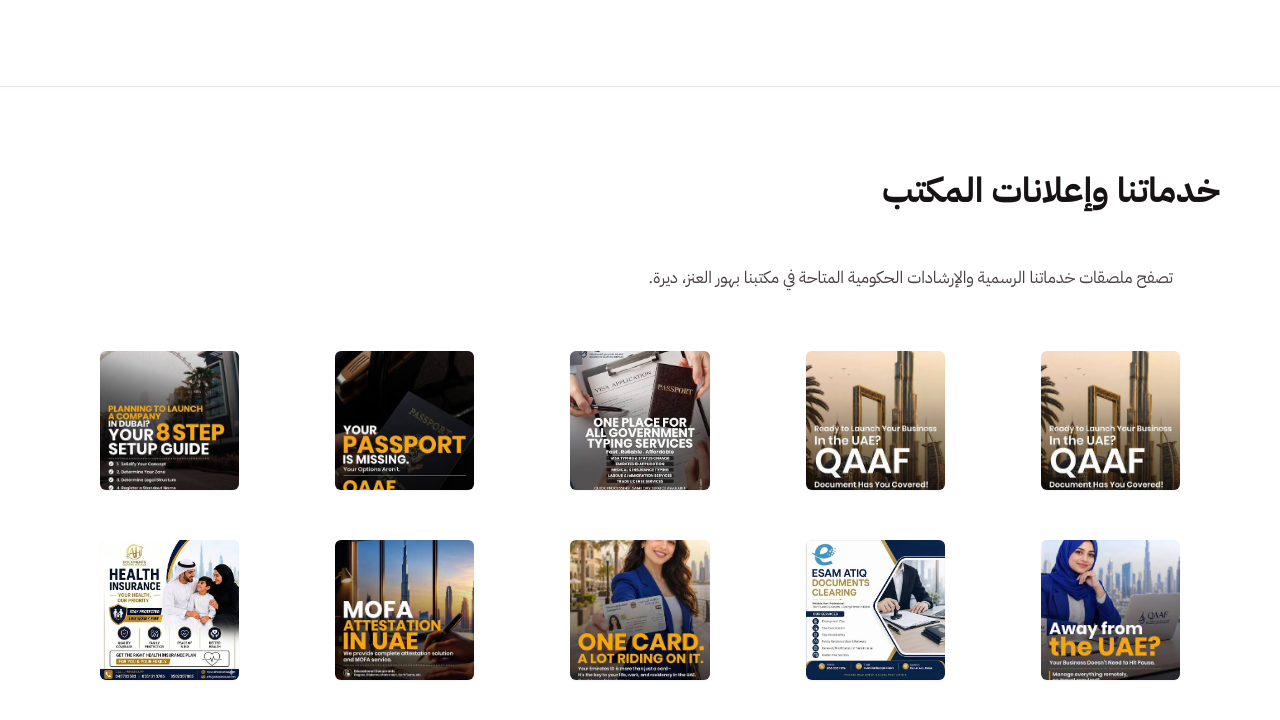
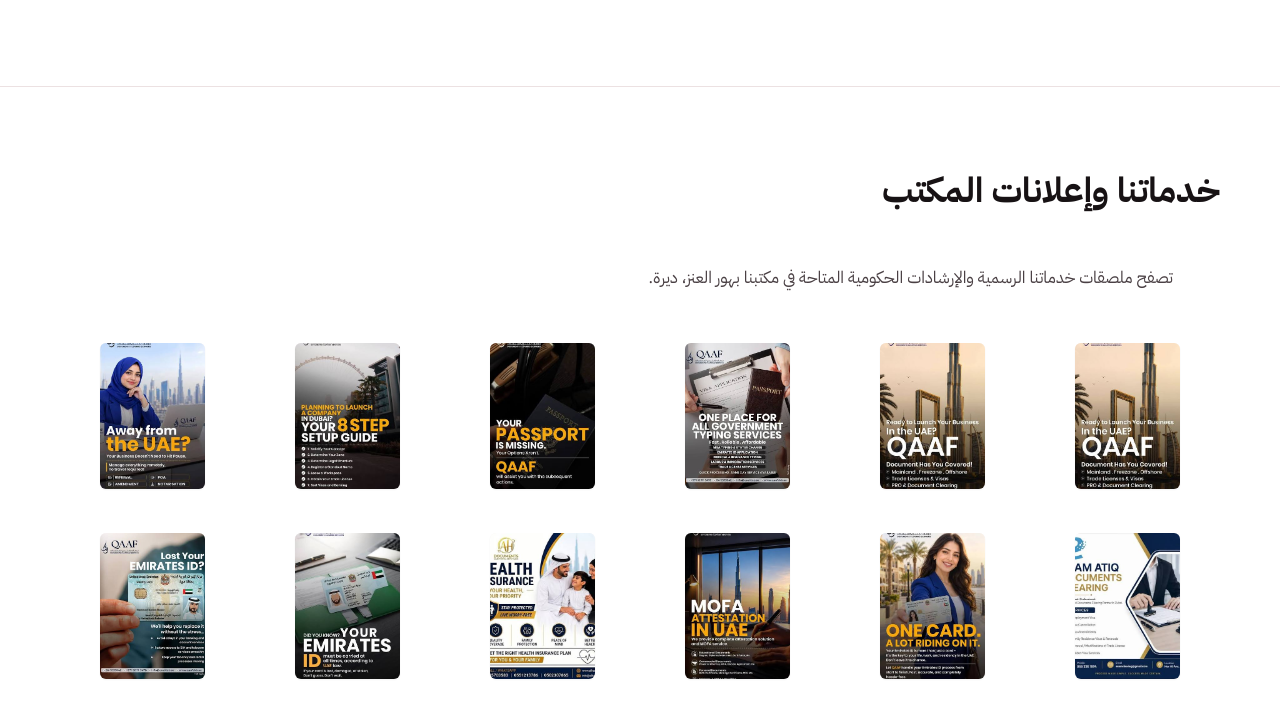
Before and after one commit to anasprm/Qaaf-documents, a website: page dist/ar/index.html in a window 1280 px wide. Shown: the part 3933-4653 px from the top of the page. Drawn offline with Linux system fonts and the light colour scheme.

Commit message:
feat: Instagram-style poster gallery + Google Search Console fixes

```diff
--- a/src/assets/main.js
+++ b/src/assets/main.js
@@ -330,7 +330,6 @@
       '.step',
       '.why-list li',
       '.review-card',
-      '.poster-item',
       '.ticket',
       '.stat',
       '.authority',
--- a/src/assets/styles.css
+++ b/src/assets/styles.css
@@ -3466,51 +3466,53 @@
   }
 }
 
-/* ------------------------------------------------- poster gallery styles (Instagram grid style) */
+/* ------------------------------------------------- poster gallery (Instagram feed style) */
 .posters-band {
   padding-block: clamp(48px, 8vw, 80px);
-  background: var(--surface);
+  background: var(--white);
   border-top: 1px solid var(--line);
   border-bottom: 1px solid var(--line);
 }
 
 .poster-grid {
   display: grid;
-  grid-template-columns: repeat(auto-fill, minmax(160px, 1fr));
-  gap: 12px;
-  margin-top: 2.5rem;
+  grid-template-columns: repeat(auto-fill, minmax(140px, 1fr));
+  grid-auto-rows: 140px;
+  gap: 10px;
+  margin-top: 2rem;
+  align-content: start;
 }
 
 @media (min-width: 768px) {
   .poster-grid {
-    grid-template-columns: repeat(auto-fill, minmax(200px, 1fr));
-    gap: 16px;
+    grid-template-columns: repeat(auto-fill, minmax(180px, 1fr));
+    grid-auto-rows: 180px;
   }
 }
 
 .poster-item {
   position: relative;
-  aspect-ratio: 1 / 1;
+  border-radius: var(--radius-sm);
   overflow: hidden;
   background: var(--tint);
-  border-radius: var(--radius-sm);
   box-shadow: var(--shadow-sm);
-  transition: transform var(--duration-medium) var(--ease-out),
-              box-shadow var(--duration-medium) var(--ease-out);
+  transition: transform var(--duration-fast) var(--ease-out),
+              box-shadow var(--duration-fast) var(--ease-out);
 }
 
 .poster-item img {
   width: 100%;
   height: 100%;
   object-fit: cover;
-  transition: transform var(--duration-slow) var(--ease-out), filter var(--duration-medium) var(--ease-out);
+  display: block;
+  transition: transform var(--duration-normal) var(--ease-out),
+              filter var(--duration-normal) var(--ease-out);
 }
 
 @media (hover: hover) {
   .poster-item:hover {
     transform: translateY(-2px);
     box-shadow: var(--shadow-md);
-    z-index: 1;
   }
 
   .poster-item:hover img {
--- a/src/layout.mjs
+++ b/src/layout.mjs
@@ -295,8 +295,8 @@
 
     <div class="poster-grid">
       ${POSTERS.map((file, i) => `
-        <figure class="poster-item" style="--reveal-delay: ${Math.min(i, 10) * 40}ms">
-          <img src="${asset(lang, `posters/${file}`)}" alt="${lang === 'ar' ? 'ملحق خدمة قاف' : 'Qaaf Service Notice'} ${i + 1}" loading="lazy" width="400" height="560">
+        <figure class="poster-item">
+          <img src="${asset(lang, `posters/${file}`)}" alt="${lang === 'ar' ? 'ملحق خدمة قاف' : 'Qaaf Service Notice'} ${i + 1}" loading="lazy">
         </figure>`).join('')}
     </div>
   </div>
```
Also changed, not shown: src/googledcae9b5bb9138e43.html (+1 -1 lines), dist/ar/index.html, dist/assets/main.js, dist/assets/styles.css, dist/googledcae9b5bb9138e43.html, dist/index.html.
